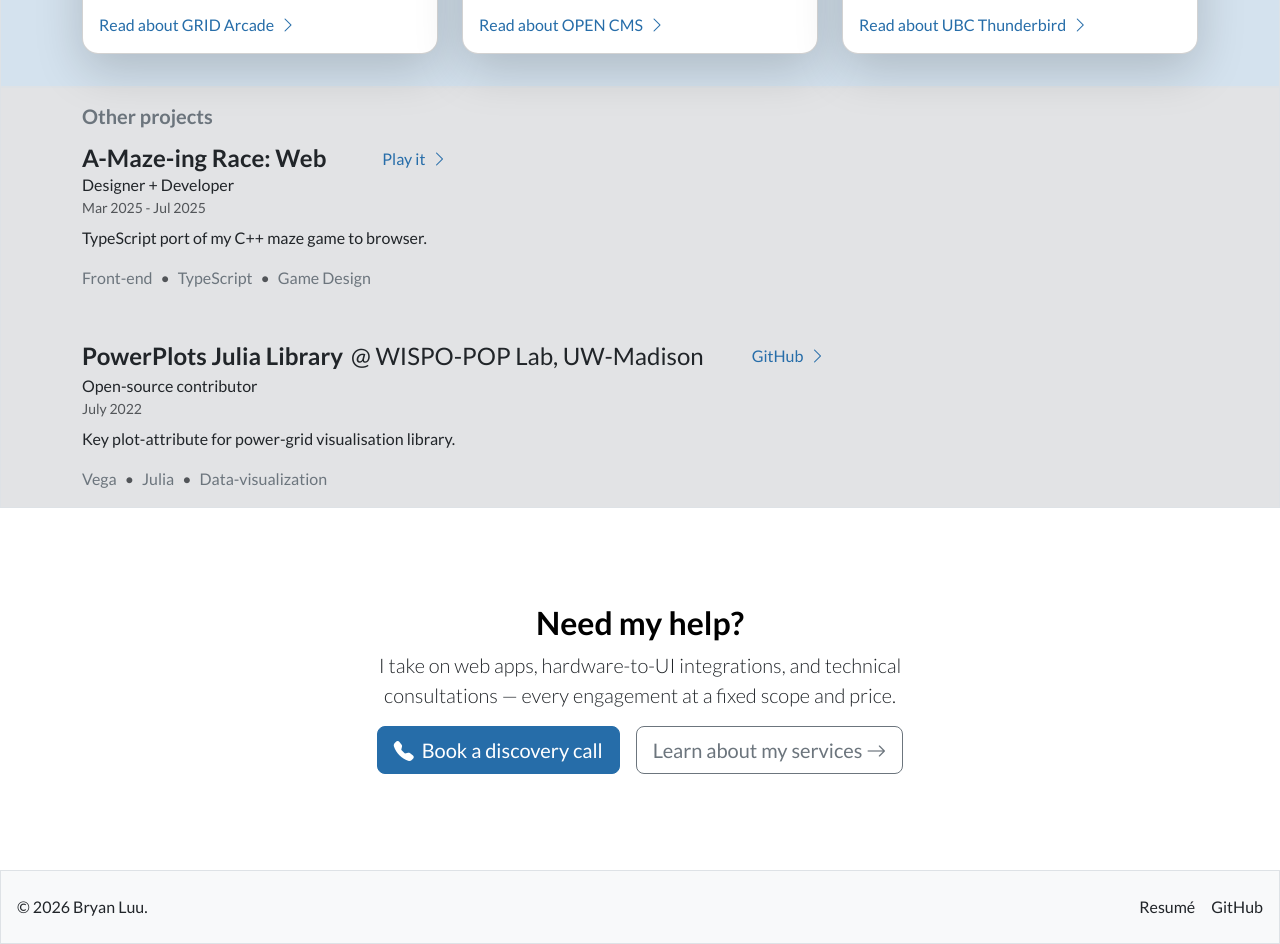
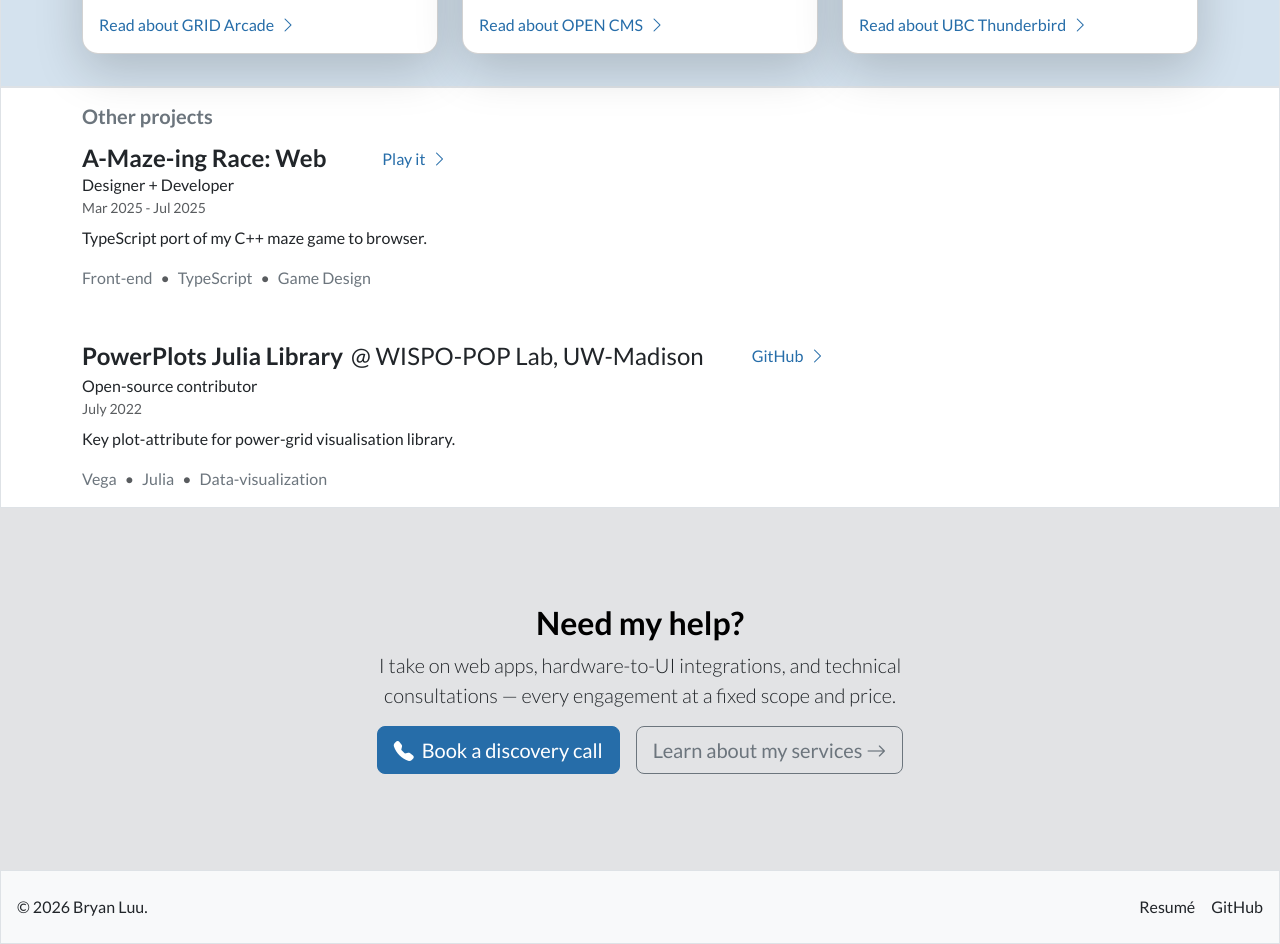
Before and after one commit to bryanluu/bryanluu.github.io, an Astro site: page / in a window 1280 px wide. Shown: the part 1024-1968 px from the top of the page. Built offline with nearby package versions, Linux system fonts and the light colour scheme; Astro itself is replaced by a stand-in of ours.

Commit message:
:art: minor style adjustment
Make the CTABanner always use secondary (instead of it being special and
reversed for the Home page).

```diff
--- a/src/pages/index.astro
+++ b/src/pages/index.astro
@@ -1,7 +1,7 @@
 ---
 import MainLayout from "../layouts/MainLayout.astro";
 import Hero from "../components/Home/Hero";
-import FeaturedWorks from "../components/Home/FeaturedWorks"
+import FeaturedWorks from "../components/Home/FeaturedWorks";
 import ProjectsList from "../components/Home/ProjectsList";
 import CTABanner from "../components/Home/CTABanner";
 import projects from "../data/projects.json";
@@ -9,17 +9,16 @@ import projects from "../data/projects.json";
 const featuredWorks = projects.filter((project) => project.featured);
 const otherProjects = projects.filter((project) => !project.featured);
 ---
-<div class="bg-white">
+
 <MainLayout title="Home">
   <Hero />
   <div class="bg-primary-subtle border py-3">
     <FeaturedWorks data={featuredWorks} />
   </div>
-    <div class="bg-secondary-subtle border py-3">
+  <div class="bg-white border py-3">
     <ProjectsList data={otherProjects} />
   </div>
-    <div class="bg-white">
+  <div class="bg-secondary-subtle">
     <CTABanner />
   </div>
 </MainLayout>
-</div>
```
Lines whose indentation alone changed are shown as unchanged.
